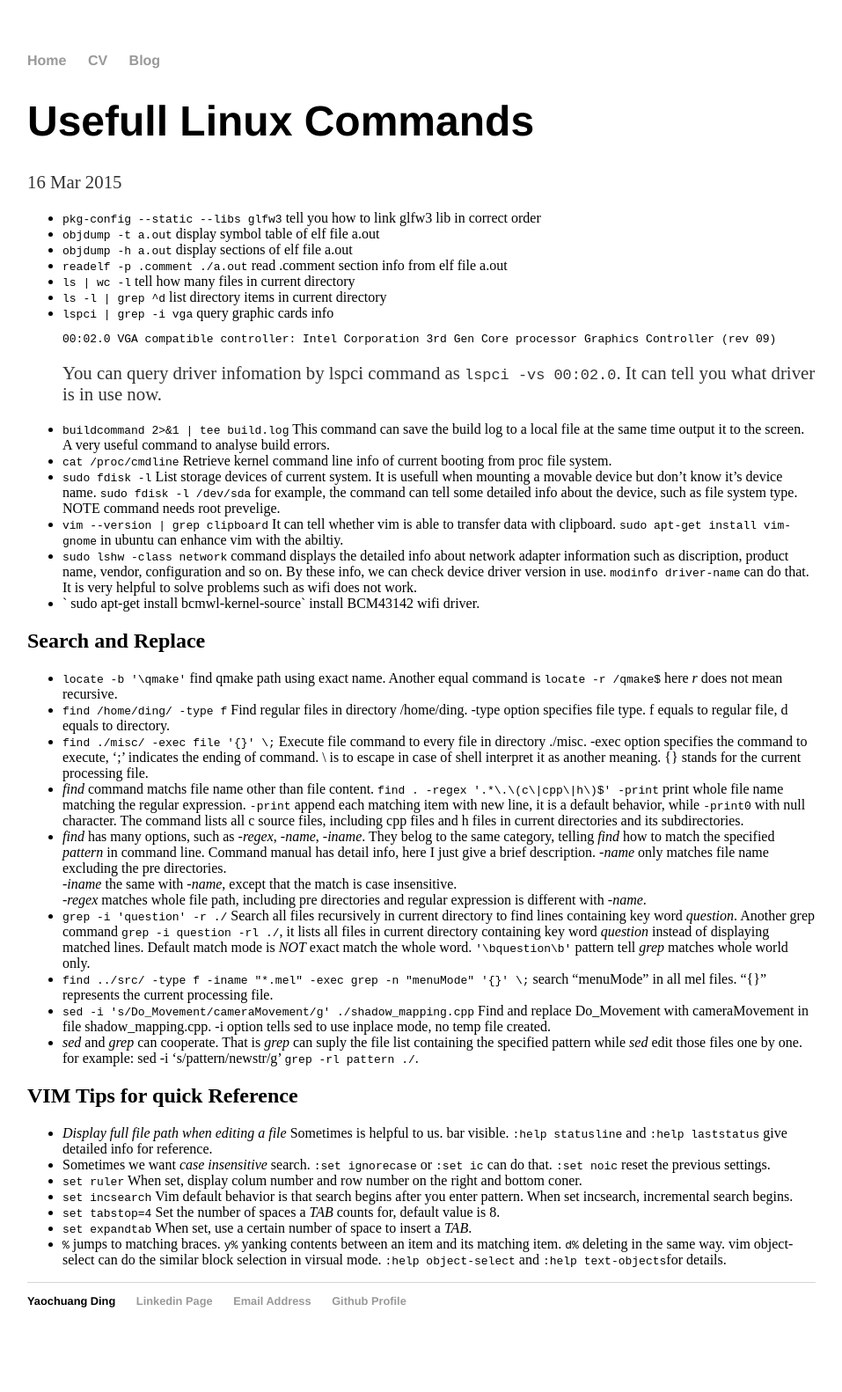
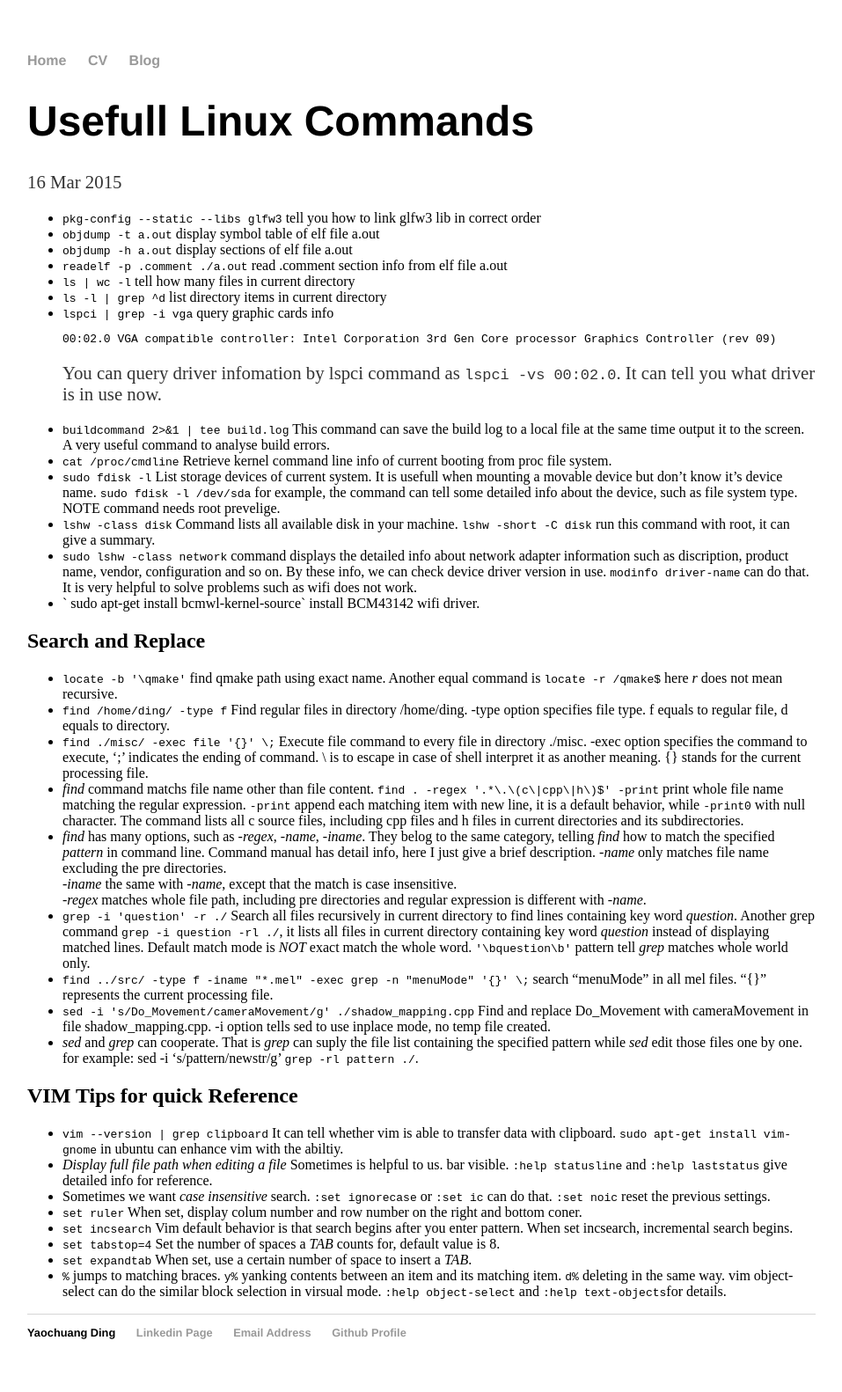
Before and after one commit to ychding11/ychding11.github.io, a Jekyll site: the page built from _posts/2015-03-16-Useful-Linux-Command.md, in a window 1280 px wide. Shown: the whole page at 88% size, without its empty margins (161-1118 px from the left). Built offline with Jekyll 4.4.1, drawn with Linux system fonts in a browser that asks for light colours; before the commit the page ends 1546 px from its top, so only the background shows below that.

Commit message:
1. add new command lshw -class disk. 2. adjust command category. 3. add new command

```diff
--- a/_posts/2015-03-16-Useful-Linux-Command.md
+++ b/_posts/2015-03-16-Useful-Linux-Command.md
@@ -24,9 +24,8 @@ from proc file system.
 mounting a movable device but don't know it's device name. `sudo fdisk -l /dev/sda`
 for example, the command can tell some detailed info about the device, such as file
 system type. NOTE command needs root prevelige.
-- `vim --version | grep clipboard` It can tell whether vim is able
-to transfer data with clipboard. `sudo apt-get install vim-gnome`
-in ubuntu can enhance vim with the abiltiy.
+- `lshw -class disk` Command lists all available disk in your machine.
+  `lshw -short -C disk` run this command with root, it can give a summary.
 - `sudo lshw -class network` command displays the detailed info
 about network adapter information such as discription, product
 name, vendor, configuration and so on. By these info, we can
@@ -73,6 +72,9 @@ in file shadow_mapping.cpp. -i option tells sed to use inplace mode, no temp fil
 
 ## VIM Tips for quick Reference
 
+- `vim --version | grep clipboard` It can tell whether vim is able
+to transfer data with clipboard. `sudo apt-get install vim-gnome`
+in ubuntu can enhance vim with the abiltiy.
 - *Display full file path when editing a file* Sometimes is helpful to us.
   bar visible. `:help statusline` and `:help laststatus` give detailed info for
   reference.
```
